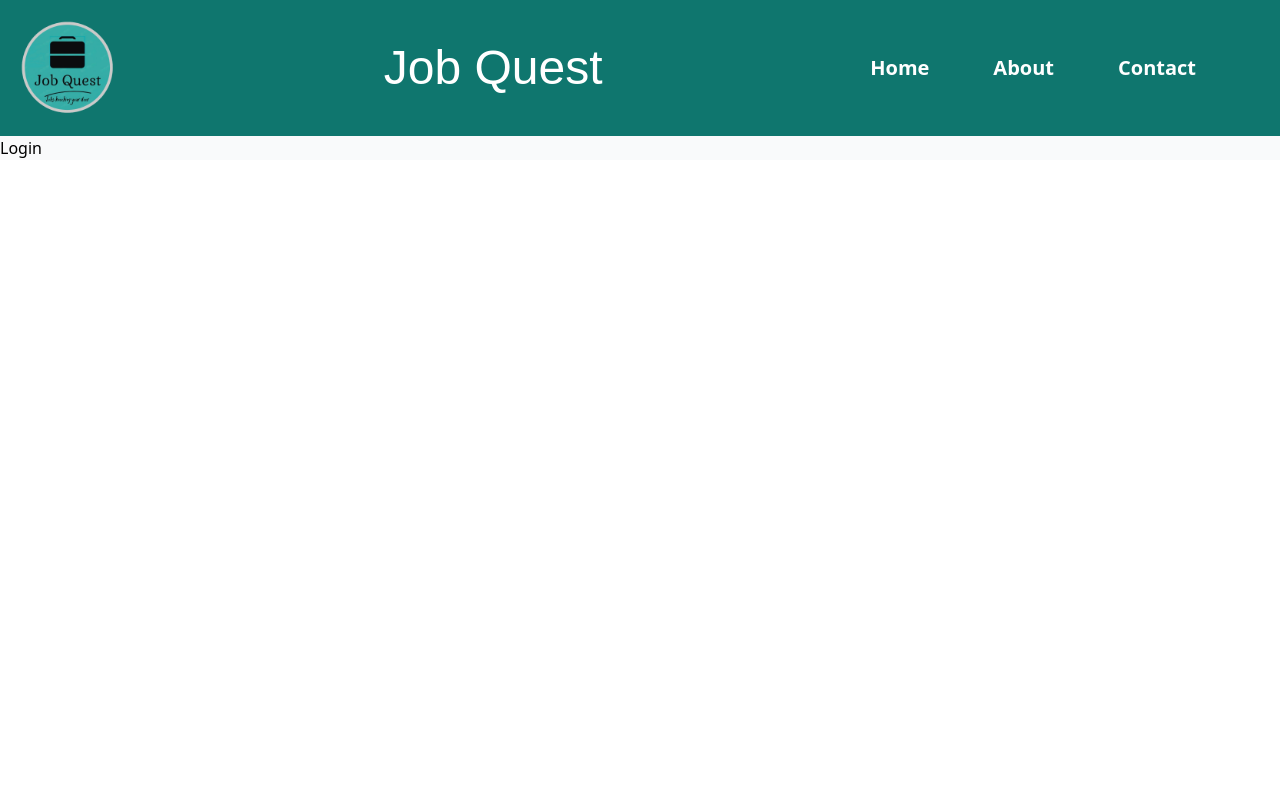
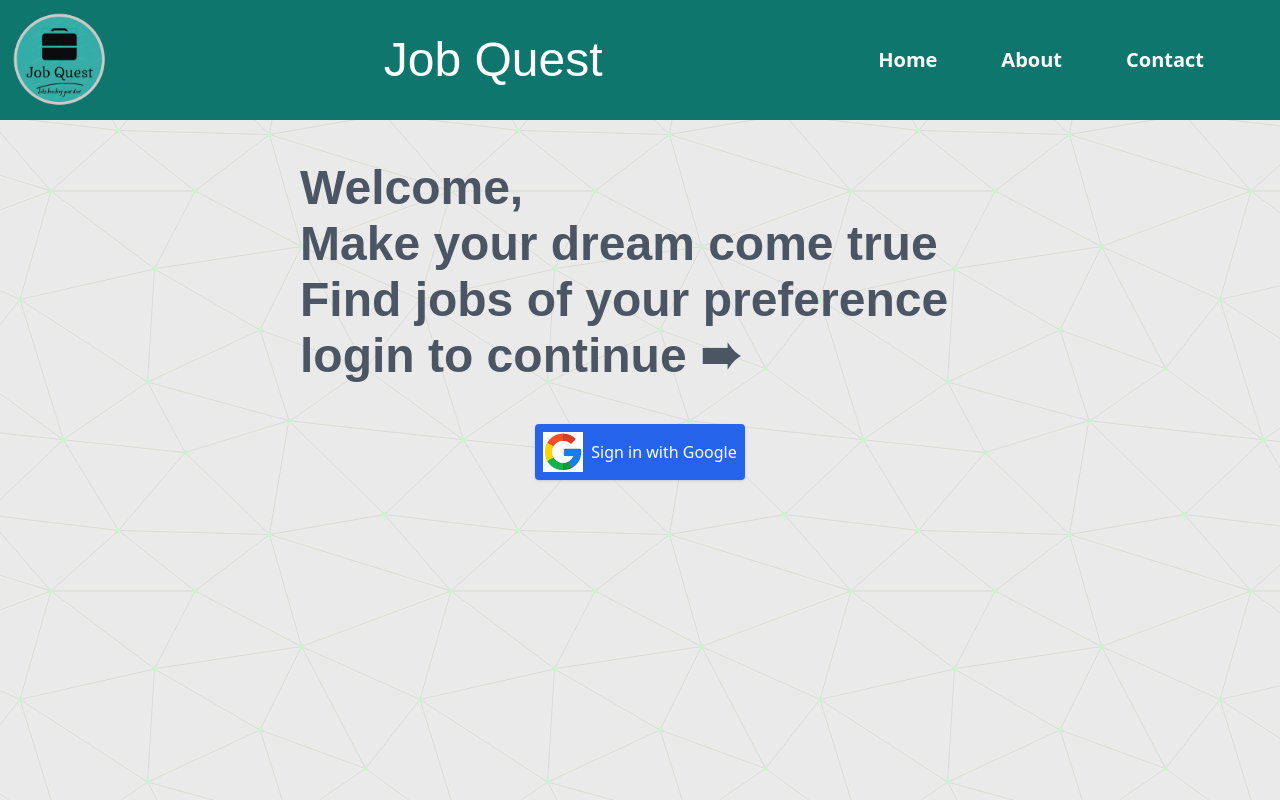
Before and after one commit to job-quest-org/job-quest-web, a React (Vite) app in the folder job-quest-web.client/: page / in a window 1280 px wide. Built offline with nearby package versions, Linux system fonts and the light colour scheme.

Commit message:
updated home page UI

```diff
--- a/job-quest-web.client/src/authentication/auth.jsx
+++ b/job-quest-web.client/src/common/components/LoginButton.jsx
@@ -1,5 +1,5 @@
 import React from 'react';
-import axios from 'axios';
+import glogo from '../assets/Glogo.png'
 
 const LoginButton = () => {
   const handleLogin = () => {
@@ -24,8 +24,11 @@ const LoginButton = () => {
 
   return (
     <div>
-      <button onClick={handleLogin}>Login</button>
-    </div>
+      <button onClick={handleLogin} className="login-button">
+        <img src={glogo} className="login-img-button"/>
+        <span>Sign in with Google</span>
+      </button>
+      </div>
   );
 };
 
--- a/job-quest-web.client/src/index.css
+++ b/job-quest-web.client/src/index.css
@@ -1,13 +1,15 @@
 @import 'tailwindcss/base';
 @import 'tailwindcss/components';
 @import 'tailwindcss/utilities';
-@import url('https://fonts.googleapis.com/css2?family=Briem+Hand:wght@100..900&display=swap');
-
+@import url('https://fonts.googleapis.com/css2?family=Briem+Hand:wght@200..900&display=swap');
 .main-container {
-    @apply bg-gray-50 ;
+    @apply flex-col bg-svg-background min-h-screen min-w-min  items-center justify-center;
+}
+.main-container-home {
+    @apply ml-20;
 }
 .main-header {
-    @apply bg-teal-700 sticky flex justify-between items-center text-xl p-5 ;
+    @apply bg-teal-700 sticky flex justify-between items-center text-xl p-3 ;
 }
 .main-navbar {
     @apply  text-white font-semibold ;
@@ -16,8 +18,23 @@
     @apply hover:text-gray-700 font-semibold mr-16 ;
 }
 .header-logo {
-        @apply items-center w-24 space-x-4 ;
+    @apply items-center w-24 space-x-4 ;
 }
 .h1-title {
     @apply text-5xl text-white font-briem-hand ;
 }
+.welcome-content {
+    @apply justify-center items-center ml-64 p-10 ;
+}
+.p-home-welcome {
+    @apply text-5xl text-gray-600 text-left font-extrabold font-briem-hand items-center p-1 ;
+}
+.center-content {
+    @apply flex justify-center items-center ;
+}
+.login-button {
+    @apply bg-blue-600 text-white px-2 py-2 rounded shadow hover:bg-teal-700 flex items-center pr-2 ;
+}
+.login-img-button {
+    @apply h-10 mr-2 ;
+}
--- a/job-quest-web.client/src/modules/Home.jsx
+++ b/job-quest-web.client/src/modules/Home.jsx
@@ -1,13 +1,21 @@
 import React from 'react'
 import '../index.css'
-import LoginButton from '../authentication/Auth'
 import Header from '../common/components/Header'
+import LoginButton from '../common/components/LoginButton'
 
 function Home() {
   return (
     <div className="main-container">
         <Header/>
+        <div className="welcome-content">
+        <p className='p-home-welcome'>Welcome,</p>
+        <p className='p-home-welcome'>Make your dream come true</p>
+        <p className='p-home-welcome'>Find jobs of your preference </p>
+        <p className='p-home-welcome'>login to continue ➠</p>
+        </div>
+      <div className="center-content">
         <LoginButton/>
+      </div>
     </div>
   );
 };
--- a/job-quest-web.client/tailwind.config.js
+++ b/job-quest-web.client/tailwind.config.js
@@ -1,10 +1,13 @@
 module.exports = {
-  purge: ['./index.html', './src/**/*.{vue,js,ts,jsx,tsx}'],
-  darkMode: false, // or 'media' or 'class'
+  content: ['./index.html', './src/**/*.{vue,js,ts,jsx,tsx}'],
+  darkMode: 'media',
   theme: {
     extend: {
       fontFamily: {
-        'briem-hand': ['Briem Hand', 'sans-serif'],
+        'briem-hand': ['Briem Hand', 'sans-serif']
+      },
+      backgroundImage: {
+        'svg-background': "url('./common/assets/background.svg')"
       },
     },
   },
```
Also changed, not shown: job-quest-web.client/src/common/assets/Glogo.png (added), job-quest-web.client/src/common/assets/background.svg (added).
